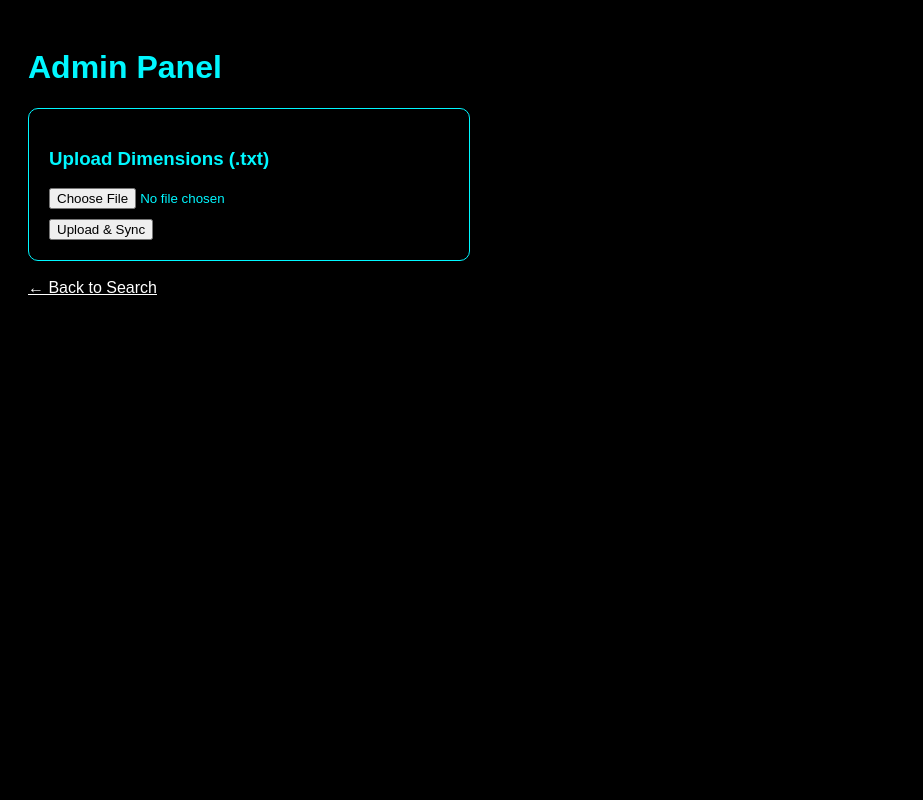
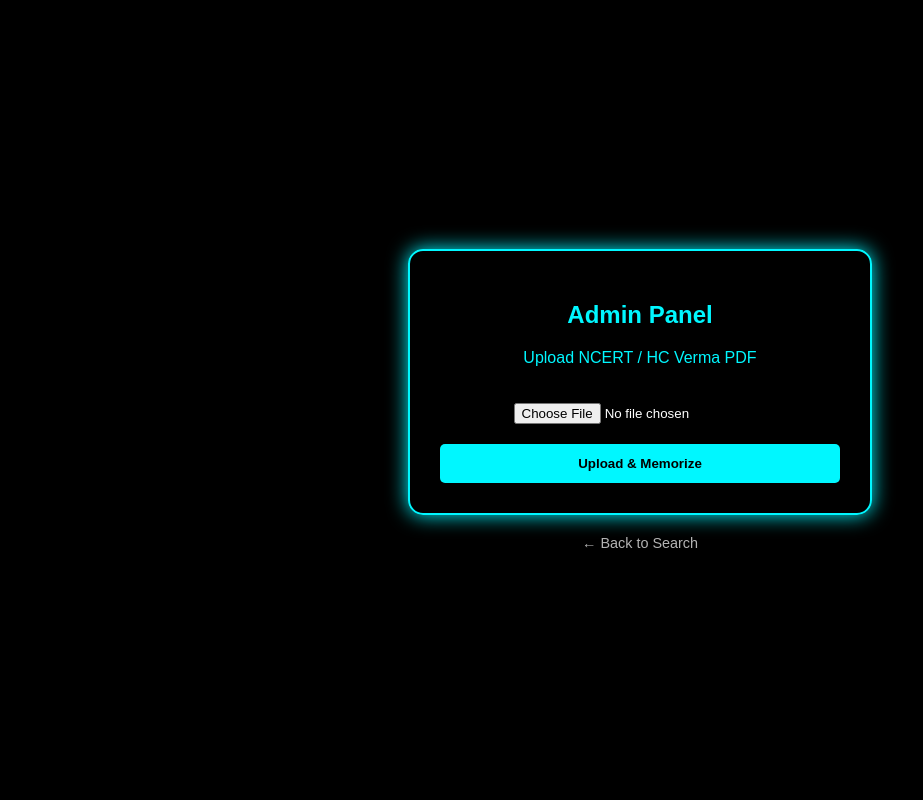
Before and after one commit to devildeor-source/Kaifdvdeor-source.github.io, a Flask app: page /admin in a window 1280 px wide. Shown: the whole page, without its empty margins (0-923 px from the left). Run offline with Flask 3, Linux system fonts and the light colour scheme.

Commit message:
Update admin.html

```diff
--- a/templates/admin.html
+++ b/templates/admin.html
@@ -2,23 +2,25 @@
 <html lang="en">
 <head>
     <meta charset="UTF-8">
+    <meta name="viewport" content="width=device-width, initial-scale=1.0">
     <title>Physics AI - Admin</title>
     <style>
-        body { background: #000; color: #00f7ff; font-family: sans-serif; padding: 20px; }
-        .box { border: 1px solid #00f7ff; padding: 20px; border-radius: 10px; max-width: 400px; }
-        input, button { margin-top: 10px; display: block; }
+        body { background: #000; color: #00f7ff; font-family: sans-serif; display: flex; flex-direction: column; align-items: center; justify-content: center; height: 100vh; margin: 0; }
+        .box { border: 2px solid #00f7ff; padding: 30px; border-radius: 15px; box-shadow: 0 0 20px #00f7ff; width: 90%; max-width: 400px; text-align: center; }
+        input[type="file"] { margin: 20px 0; color: white; }
+        button { background: #00f7ff; color: #000; border: none; padding: 12px 25px; border-radius: 5px; font-weight: bold; cursor: pointer; width: 100%; }
+        a { color: #fff; text-decoration: none; margin-top: 20px; font-size: 0.9rem; opacity: 0.7; }
     </style>
 </head>
 <body>
-    <h1>Admin Panel</h1>
     <div class="box">
-        <h3>Upload Dimensions (.txt)</h3>
+        <h2>Admin Panel</h2>
+        <p>Upload NCERT / HC Verma PDF</p>
         <form action="/upload" method="post" enctype="multipart/form-data">
-            <input type="file" name="file" accept=".txt">
-            <button type="submit">Upload & Sync</button>
+            <input type="file" name="file" accept=".pdf" required>
+            <button type="submit">Upload & Memorize</button>
         </form>
     </div>
-    <br>
-    <a href="/" style="color: white;">← Back to Search</a>
+    <a href="/">← Back to Search</a>
 </body>
 </html>
```
